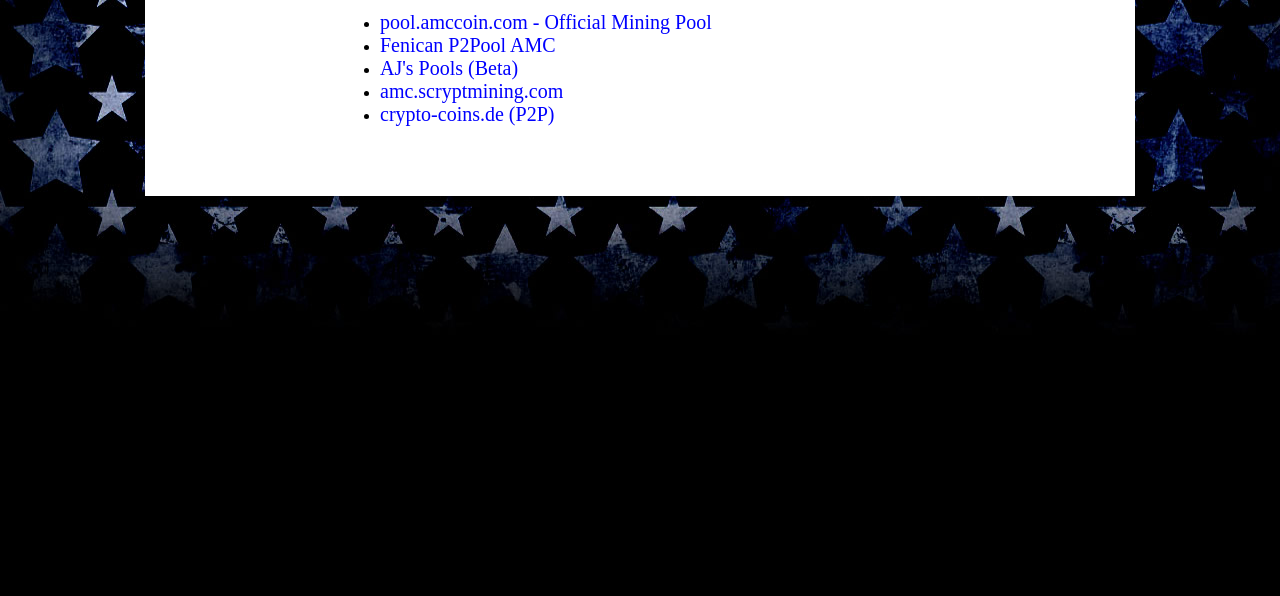
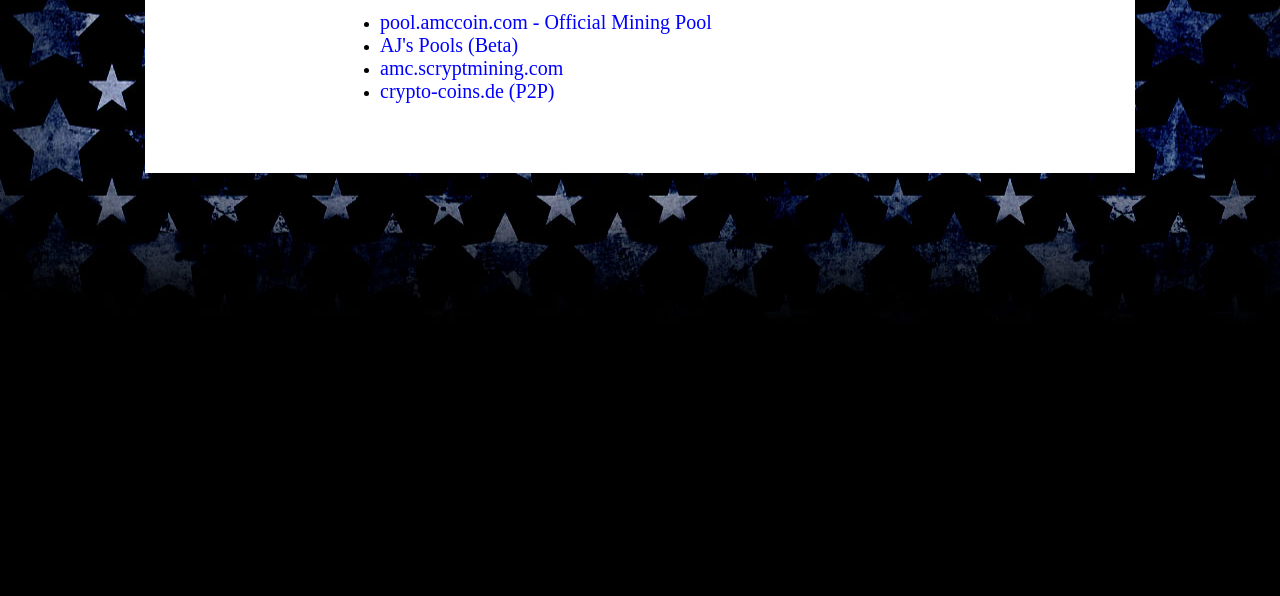
Before and after one commit to jcomeauictx/AmericanCoin, a plain HTML site: page pools.html in a window 1280 px wide. Shown: the part 204-800 px from the top of the page. Drawn offline with nearby package versions, Linux system fonts and the light colour scheme.

Commit message:
Updated blocks left API url, removed pool url

```diff
--- a/pools.html
+++ b/pools.html
@@ -53,7 +53,7 @@ $.noConflict();
 			<div class="pool_list_container">
 			<ul>
 				<li><a target="_blank" href="http://pool.amccoin.com">pool.amccoin.com - Official Mining Pool</a></li>
-				<li><a target="_blank" href="http://107.20.187.147:9500/static/">Fenican P2Pool AMC</a></li>
+				<li style="display:none;"><a target="_blank" href="http://107.20.187.147:9500/static/">Fenican P2Pool AMC</a></li>
 				<li><a target="_blank" href="http://149.210.130.171/">AJ's Pools (Beta)</a></li>
 				<li><a target="_blank" href="http://amc.scryptmining.com/">amc.scryptmining.com</a></li>
 				<li><a target="_blank" href="http://crypto-coins.de:8912/">crypto-coins.de (P2P)</a></li>
```
Also changed, not shown: index.html (+1 -1 lines).
